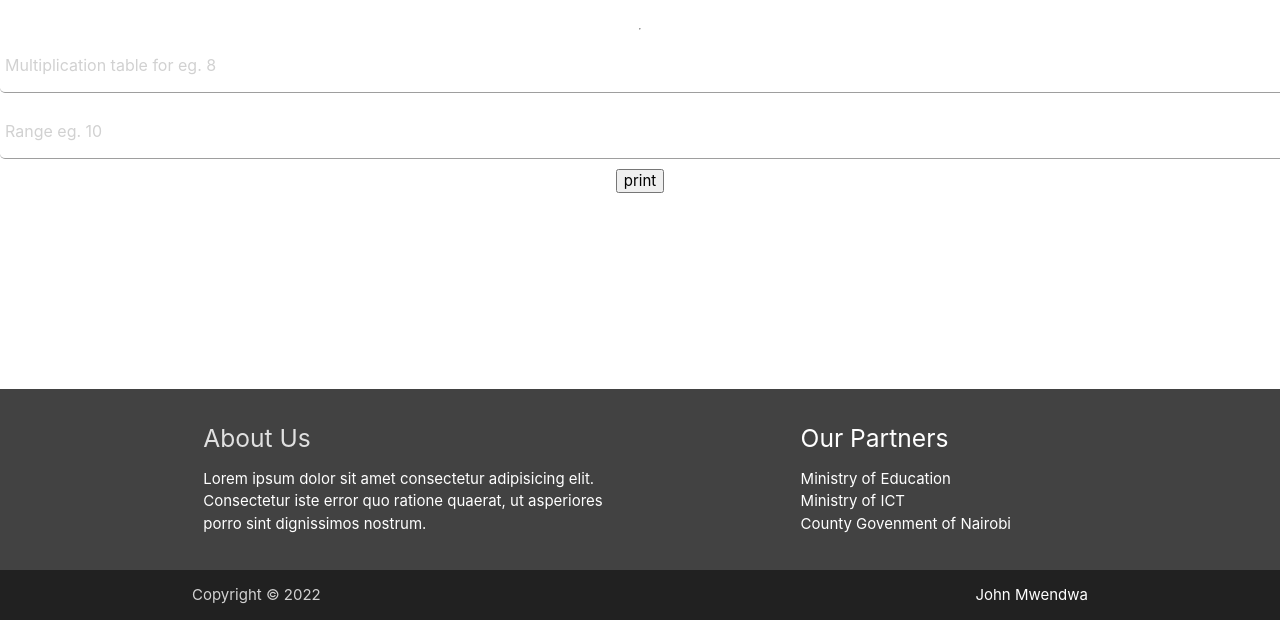
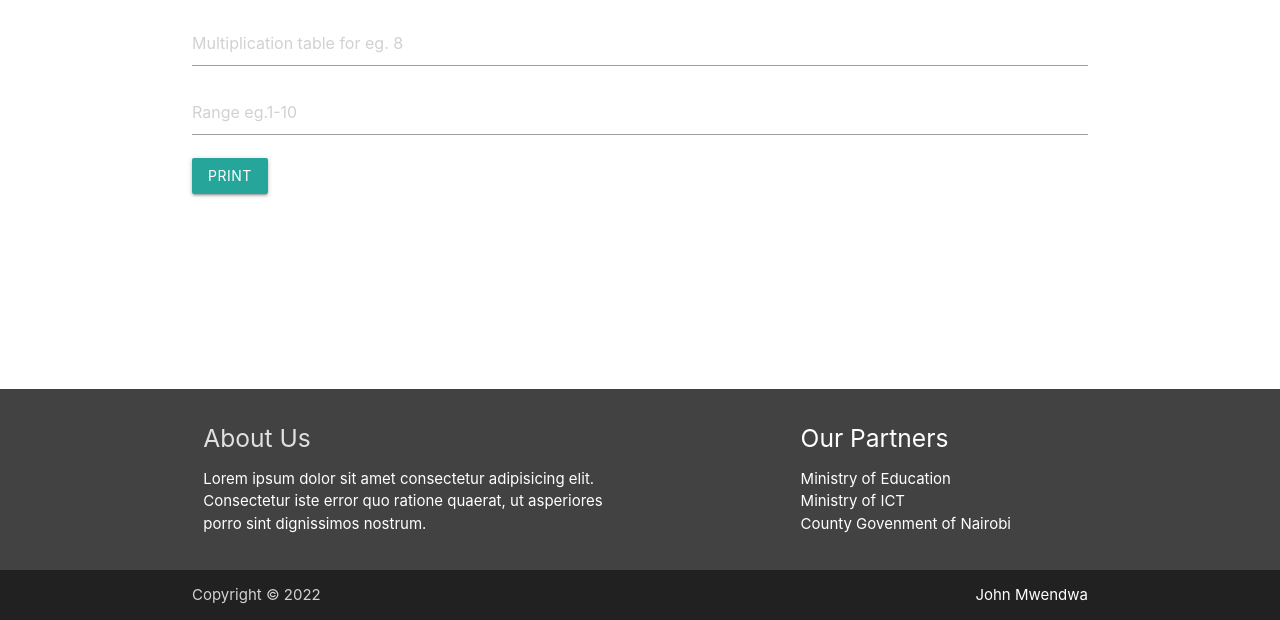
Before and after one commit to JohnMwendwa/multiplication-table, a plain HTML site: page index.html in a window 1280 px wide. Shown: the part 180-800 px from the top of the page. Drawn offline with nearby package versions, Linux system fonts and the light colour scheme; a script that the page names is missing.

Commit message:
refactor main section using materialize input fields

```diff
--- a/index.html
+++ b/index.html
@@ -17,45 +17,45 @@
         <div class="nav-wrapper">
             <a href="#!" class="brand-logo">M.F</a>
             <ul class="right hide-on-med-and-down">
-               <li><a href="#!">About</a></li>
-               <li><a href="#!">Partners</a></li>
+               <li><a href="#about">About</a></li>
+               <li><a href="#partners">Partners</a></li>
                <li><a href="#!">FAQs</a></li>
             </ul>
         </div>
     </div>
 </nav>
 
-    <h1>Multiplication Tables</h1>
+<main>
+  <div class="container">
+    <h1 class="center-align">Multiplication Tables</h1>
+    <form class="form-input" method="POST">
 
-<hr>
+    <div class="input-field">
+        <input type="number" id="numStart" placeholder="Multiplication table for eg. 8" required>
+    </div>
 
-<main>
-    <form class="form" method="POST">
-
-        <input type="number" id="numStart" placeholder="Multiplication table for eg. 8" required>
-
-
-        <input type="number" id="numEnd" placeholder="Range eg. 10" required>
-        <button >print</button>
-
-         </form>
-
+         <div class="input-field">
+            <input type="number" id="numEnd" placeholder="Range eg.1-10" required>
+         </div>
+         <button type="submit" class="btn waves-effect">print</button>
+        </form>
         <table class="table">
 
         </table>
 
+  </div>
 </main>
 
 <footer class="page-footer grey darken-3">
     <div class="container">
        <div class="row">
-           <div class="col s12 m6">
+           <div class="col s12 m6" id="about">
             <h5 class="grey-text text-lighten-2">
                 About Us
             </h5>
             <p>Lorem ipsum dolor sit amet consectetur adipisicing elit. Consectetur iste error quo ratione quaerat, ut asperiores porro sint dignissimos nostrum.</p>
            </div>
-           <div class="col s12 m4 offset-m2">
+           <div class="col s12 m4 offset-m2" id="partners">
                <h5>Our Partners</h5>
                <ul>
                    <li>Ministry of Education</li>
--- a/style.css
+++ b/style.css
@@ -7,14 +7,6 @@ body {
 main {
   flex: 1 0 auto;
 }
-.form,h1{
-    text-align: center;
-  }
-  #numStart,#numEnd{
-  border-radius: 5px;
-  padding: 5px;
-  margin-bottom: 10px;
-  }
 
   .table{
       font-family: Arial, Helvetica, sans-serif;
```
